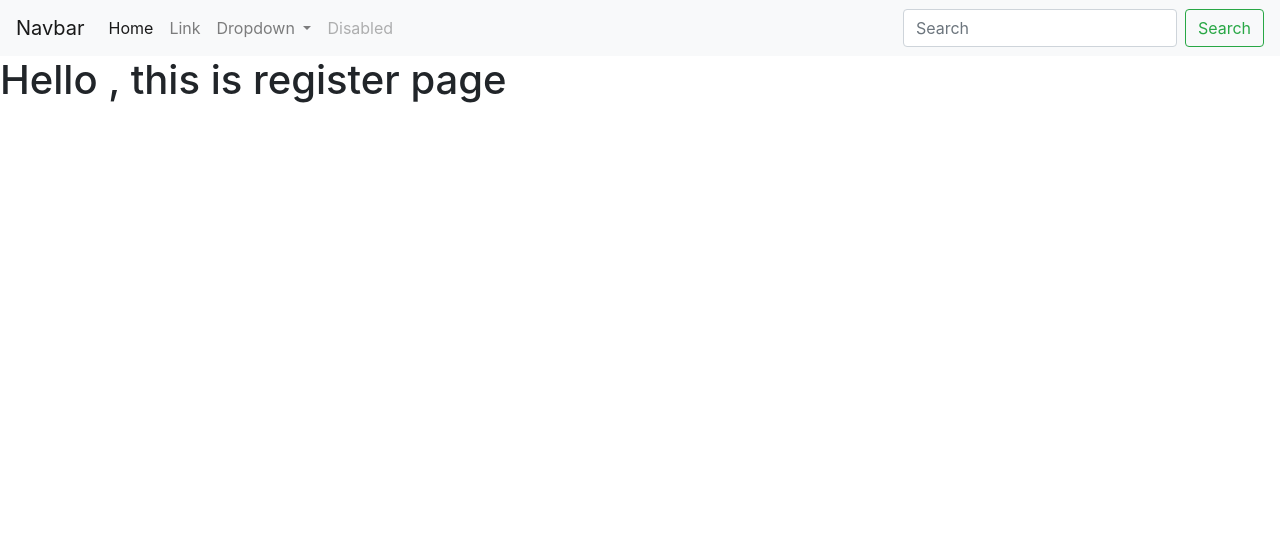
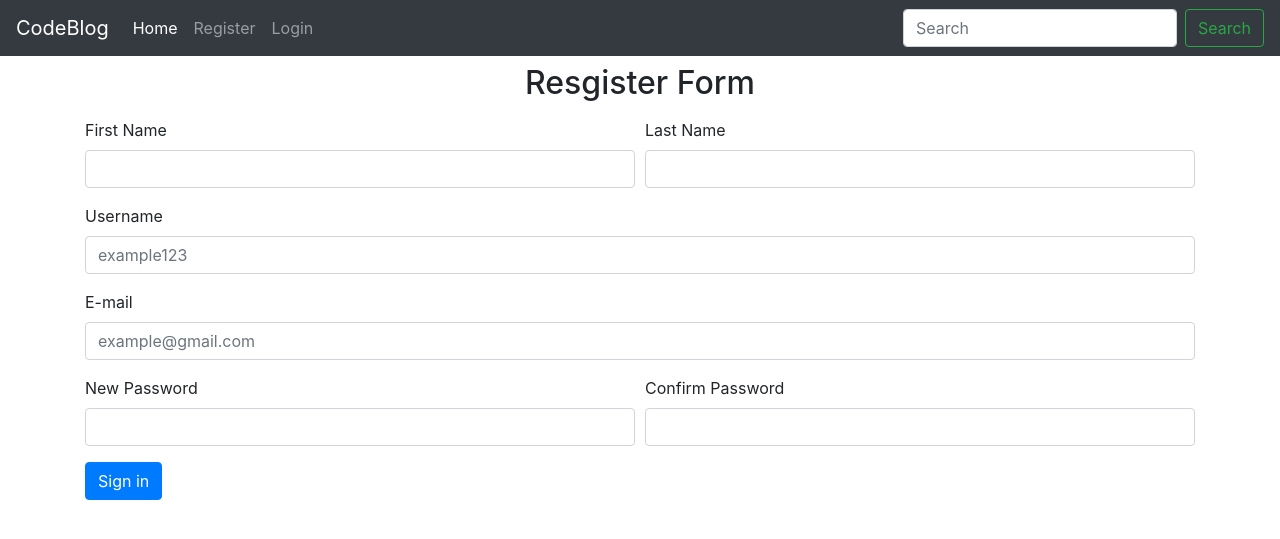
Before and after one commit to prajalpatidar06/CodeBlog, a Django app: page /register in a window 1280 px wide. Shown: the top 539 px of the page. Run offline with Django 3.2, Linux system fonts and the light colour scheme.

Commit message:
register done

```diff
--- a/Blog/settings.py
+++ b/Blog/settings.py
@@ -37,6 +37,7 @@ INSTALLED_APPS = [
     'django.contrib.sessions',
     'django.contrib.messages',
     'django.contrib.staticfiles',
+    'myapp1',
 ]
 
 MIDDLEWARE = [
--- a/myapp1/urls.py
+++ b/myapp1/urls.py
@@ -4,6 +4,6 @@ from . import views
 urlpatterns = [
     path('', views.index , name='index'),
     path('about', views.about , name='about'),
-    path('register', views.user_register , name='user_register'),
-    path('_login', views.user_login, name='user_login'),
+    path('register', views.user_register , name='register'),
+    path('_login', views.user_login, name='_login'),
 ]
--- a/myapp1/views.py
+++ b/myapp1/views.py
@@ -1,5 +1,7 @@
-from django.shortcuts import render
+from django.shortcuts import render,redirect
 from django.http import HttpResponse
+from django.contrib.auth.models import User
+from django.contrib import messages
 # Create your views here.
 
 def index(request):
@@ -9,6 +11,28 @@ def about(request):
     return render(request,'about.html')
 
 def user_register(request):
+    if request.method =='POST':
+        fname = request.POST.get('firstname')
+        lname = request.POST.get('lastname')
+        uname = request.POST.get('username')
+        email = request.POST.get('email')
+        pass1 = request.POST.get('pass1')
+        pass2 = request.POST.get('pass2')
+        if pass1 != pass2:
+            messages.warning(request,"Password does not match")
+            return redirect('register')
+        elif User.objects.filter(username=uname).exists():
+            messages.warning(request,'Username already exist , please try different username')
+            return redirect('register')
+        elif User.objects.filter(email=email).exists():
+            messages.warning(request,'E-mail already exist , please try different email')
+            return redirect('register')
+        else:
+            user = User.objects.create_user(first_name = fname,last_name = lname,username = uname,email = email,password = pass1)
+            user.save()
+            messages.success(request,'Succesfully registered')
+            return redirect('_login')
+
     return render(request,'register.html')
 
 def user_login(request):
--- a/templates/base.html
+++ b/templates/base.html
@@ -13,8 +13,8 @@
   </head>
   <body>
       <!-- navbar start -->
-      <nav class="navbar navbar-expand-lg navbar-light bg-light">
-        <a class="navbar-brand" href="#">Navbar</a>
+      <nav class="navbar navbar-expand-lg navbar-dark bg-dark">
+        <a class="navbar-brand" href="/">CodeBlog</a>
         <button class="navbar-toggler" type="button" data-toggle="collapse" data-target="#navbarSupportedContent" aria-controls="navbarSupportedContent" aria-expanded="false" aria-label="Toggle navigation">
           <span class="navbar-toggler-icon"></span>
         </button>
@@ -22,24 +22,13 @@
         <div class="collapse navbar-collapse" id="navbarSupportedContent">
           <ul class="navbar-nav mr-auto">
             <li class="nav-item active">
-              <a class="nav-link" href="#">Home <span class="sr-only">(current)</span></a>
+              <a class="nav-link" href="/">Home <span class="sr-only">(current)</span></a>
             </li>
             <li class="nav-item">
-              <a class="nav-link" href="#">Link</a>
-            </li>
-            <li class="nav-item dropdown">
-              <a class="nav-link dropdown-toggle" href="#" id="navbarDropdown" role="button" data-toggle="dropdown" aria-haspopup="true" aria-expanded="false">
-                Dropdown
-              </a>
-              <div class="dropdown-menu" aria-labelledby="navbarDropdown">
-                <a class="dropdown-item" href="#">Action</a>
-                <a class="dropdown-item" href="#">Another action</a>
-                <div class="dropdown-divider"></div>
-                <a class="dropdown-item" href="#">Something else here</a>
-              </div>
+              <a class="nav-link" href="register">Register</a>
             </li>
             <li class="nav-item">
-              <a class="nav-link disabled" href="#" tabindex="-1" aria-disabled="true">Disabled</a>
+              <a class="nav-link" href="_login">Login</a>
             </li>
           </ul>
           <form class="form-inline my-2 my-lg-0">
--- a/templates/register.html
+++ b/templates/register.html
@@ -5,5 +5,50 @@
 {% endblock title %}
 
 {% block body %}
-    <h1>Hello , this is register page</h1>
+    {% for message in messages %}
+        <div class="alert alert-{{ message.tags}} alert-dismissible fade show" role="alert">
+            <strong>{{message}}</strong>
+            <button type="button" class="close" data-dismiss="alert" aria-label="Close">
+                <span aria-hidden="true">&times;</span>
+            </button>
+        </div>
+    {% endfor %}
+    <h2 class="text-center my-2">Resgister Form</h2>
+    <!-- form start -->
+        <div class="container my-3">
+            <form action="register" method='POST'>
+                {% csrf_token %}
+                <div class="form-row">
+                  <div class="form-group col-md-6">
+                    <label for="inputEmail4">First Name</label>
+                    <input type="text" class="form-control" name="firstname">
+                  </div>
+                  <div class="form-group col-md-6">
+                    <label for="inputPassword4">Last Name</label>
+                    <input type="text" class="form-control" name="lastname">
+                  </div>
+                </div>
+                <div class="form-group">
+                  <label for="inputAddress">Username</label>
+                  <input type="text" class="form-control"  placeholder="example123" name="username">
+                </div>
+                <div class="form-group">
+                  <label for="inputAddress2">E-mail</label>
+                  <input type="email" class="form-control"  placeholder="example@gmail.com" name="email">
+                </div>
+                <div class="form-row">
+                  <div class="form-group col-md-6">
+                    <label for="inputCity">New Password</label>
+                    <input type="password" class="form-control" name="pass1">
+                  </div>
+                  <div class="form-group col-md-6">
+                    <label for="inputState">Confirm Password</label>
+                    <input type="password" class="form-control" name="pass2">
+                    </select>
+                  </div>
+                </div>
+                <button type="submit" class="btn btn-primary">Sign in</button>
+              </form>
+        </div>
+    <!-- form end -->
 {% endblock body %}
```
Also changed, not shown: templates/login.html (+8 -0 lines), db.sqlite3.
